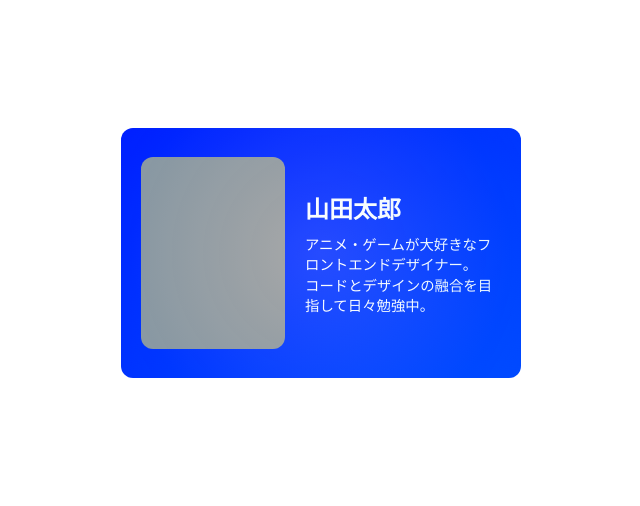
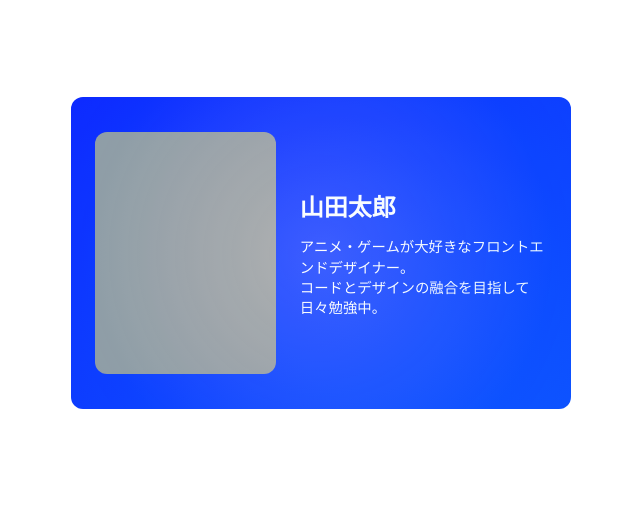
Before and after one commit to lupau666/3d-card, a plain HTML site: page index.html in a window 1280 px wide. Shown: the part 147-653 px from the top of the page, without its empty margins (319-959 px from the left). Drawn offline with Linux system fonts and the light colour scheme.

Commit message:
Update index.html

```diff
--- a/index.html
+++ b/index.html
@@ -3,62 +3,72 @@
 <head>
   <meta charset="UTF-8" />
   <meta name="viewport" content="width=device-width, initial-scale=1" />
-<title>3D Profile Card Test</title>
+  <title>3D Profile Card</title>
   <style>
     *, *::before, *::after {
       box-sizing: border-box;
     }
     html, body {
-    margin: 0; padding: 0;
-    height: 100%; overflow: hidden;
-    display: flex; justify-content: center; align-items: center;
+      margin: 0;
+      padding: 0;
+      height: 100%;
       background: transparent;
-  }
-  .card-wrapper {
-    perspective: 1000px;
-    width: 500px;
-    height: 350px;
-    overflow: visible;
       display: flex;
       justify-content: center;
       align-items: center;
     }
+
+    .card-wrapper {
+      perspective: 1000px;
+      width: 80vw;
+      max-width: 500px;
+      aspect-ratio: 4 / 2.5;
+      min-width: 300px;
+      display: flex;
+      justify-content: center;
+      align-items: center;
+    }
+
     .card {
-    width: 400px;
-    height: 250px;
+      width: 100%;
+      height: 100%;
       background: linear-gradient(145deg, #0015ff, #0044ff);
       border-radius: 12px;
       display: flex;
-    padding: 20px;
+      padding: 1.5em;
       color: white;
       align-items: center;
       position: relative;
       transform-style: preserve-3d;
       transition: transform 0.2s ease;
+      font-size: clamp(12px, 2.2vw, 16px); /* 自動縮放字體 */
     }
+
     .white-border {
       position: absolute;
       top: -6px;
       left: -6px;
       width: calc(100% + 12px);
       height: calc(100% + 12px);
-    border: 4px solid white;
+      border: 4px solid rgba(255, 255, 255, 0.9);
       border-radius: 16px;
       pointer-events: none;
       z-index: 10;
-    box-sizing: border-box;
-    transform-style: preserve-3d;
+      background: rgba(255, 255, 255, 0.05);
+      box-shadow: 0 0 10px rgba(255, 255, 255, 0.25);
       transition: transform 0.2s ease;
     }
+
     .left-image {
       width: 40%;
       aspect-ratio: 3 / 4;
       background: #999;
       border-radius: 12px;
-    margin-right: 20px;
+      margin-right: 1.5em;
       flex-shrink: 0;
       z-index: 2;
     }
+
     .right-text {
       flex: 1;
       display: flex;
@@ -66,15 +76,18 @@
       justify-content: center;
       z-index: 2;
     }
+
     .name {
-    font-size: 1.5rem;
+      font-size: 1.5em;
       font-weight: bold;
-    margin-bottom: 10px;
+      margin-bottom: 0.6em;
     }
+
     .intro {
-    font-size: 0.9rem;
+      font-size: 0.9em;
       line-height: 1.4;
     }
+
     .shine-wrapper {
       position: absolute;
       top: 0; left: 0;
@@ -84,13 +97,14 @@
       pointer-events: none;
       z-index: 5;
     }
+
     .card-shine {
       position: absolute;
       top: -50%;
       left: -50%;
       width: 200%;
       height: 200%;
-    background: radial-gradient(circle at center, rgba(255,255,255,0.15), rgba(0, 150, 255, 0.1) 40%, transparent 80%);
+      background: radial-gradient(circle at center, rgba(255,255,255,0.2), rgba(0, 150, 255, 0.1) 40%, transparent 80%);
       transition: transform 0.1s;
     }
   </style>
@@ -108,14 +122,15 @@
         </div>
       </div>
       <div class="shine-wrapper">
-        <div class="card-shine"></div>
+        <div class="card-shine" id="shine"></div>
       </div>
     </div>
   </div>
+
   <script>
     const card = document.getElementById("card");
     const border = card.querySelector(".white-border");
-  const shine = card.querySelector(".card-shine");
+    const shine = document.getElementById("shine");
     const wrapper = document.getElementById("wrapper");
 
     wrapper.addEventListener("mousemove", (e) => {
@@ -127,19 +142,14 @@
       const dx = x - centerX;
       const dy = y - centerY;
 
-    // 限制角度和平移量
       const rotateX = Math.min(Math.max(-dy / 20, -5), 5);
       const rotateY = Math.min(Math.max(dx / 20, -5), 5);
       card.style.transform = `rotateX(${rotateX}deg) rotateY(${rotateY}deg)`;
 
-    const borderTranslateX = Math.min(Math.max(dx / 15, -5), 5);
-    const borderTranslateY = Math.min(Math.max(dy / 15, -5), 5);
-    border.style.transform = `translateX(${borderTranslateX}px) translateY(${borderTranslateY}px)`;
+      border.style.transform = `translateX(${dx / 15}px) translateY(${dy / 15}px)`;
+      shine.style.transform = `translateX(${dx}px) translateY(${dy}px)`;
+    });
 
-    const shineTranslateX = Math.min(Math.max(dx, -10), 10);
-    const shineTranslateY = Math.min(Math.max(dy, -10), 10);
-    shine.style.transform = `translateX(${shineTranslateX}px) translateY(${shineTranslateY}px)`;
-  });
     wrapper.addEventListener("mouseleave", () => {
       card.style.transform = "rotateX(0deg) rotateY(0deg)";
       border.style.transform = "translateX(0) translateY(0)";
```
Lines whose indentation alone changed are shown as unchanged.
